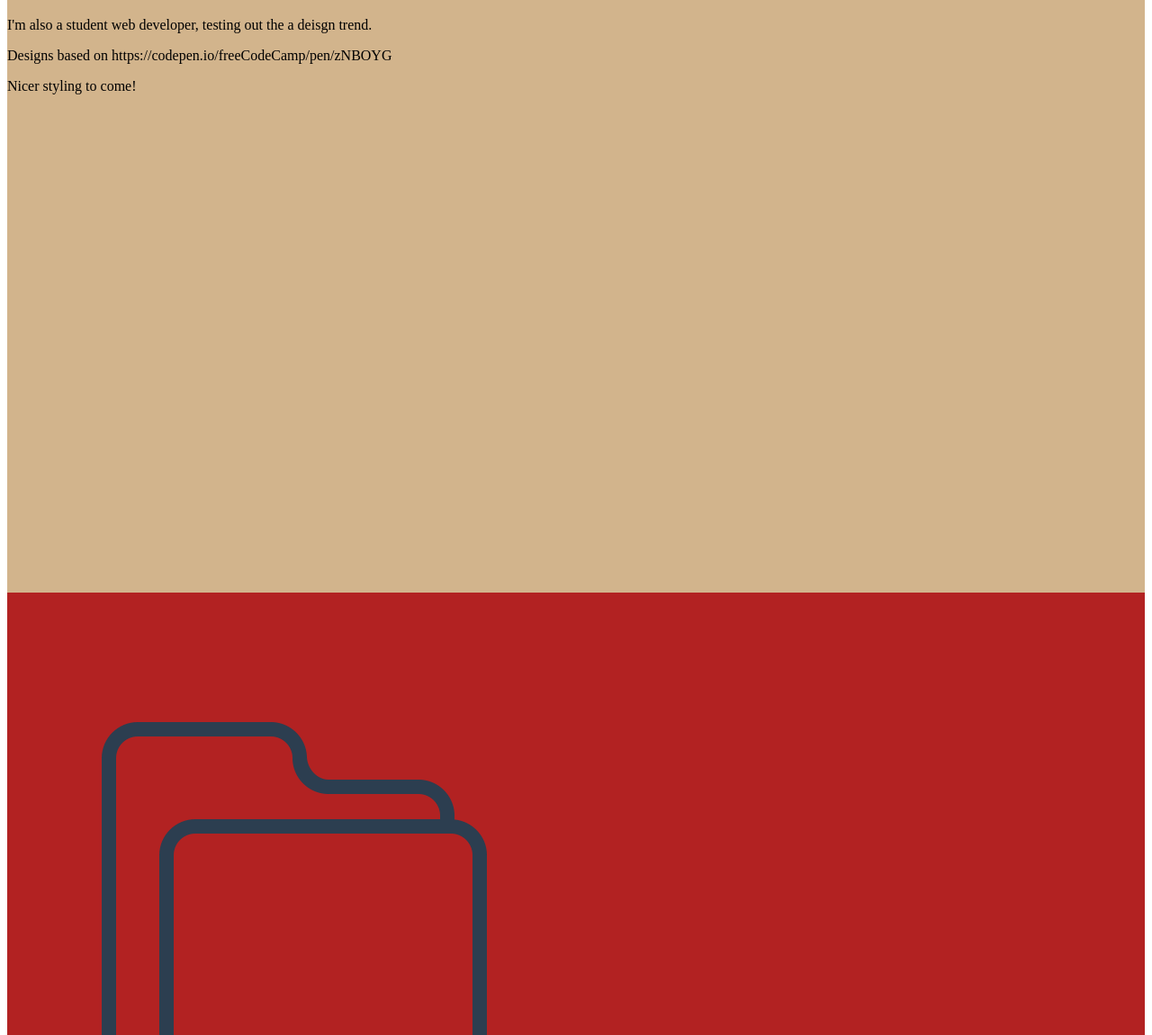
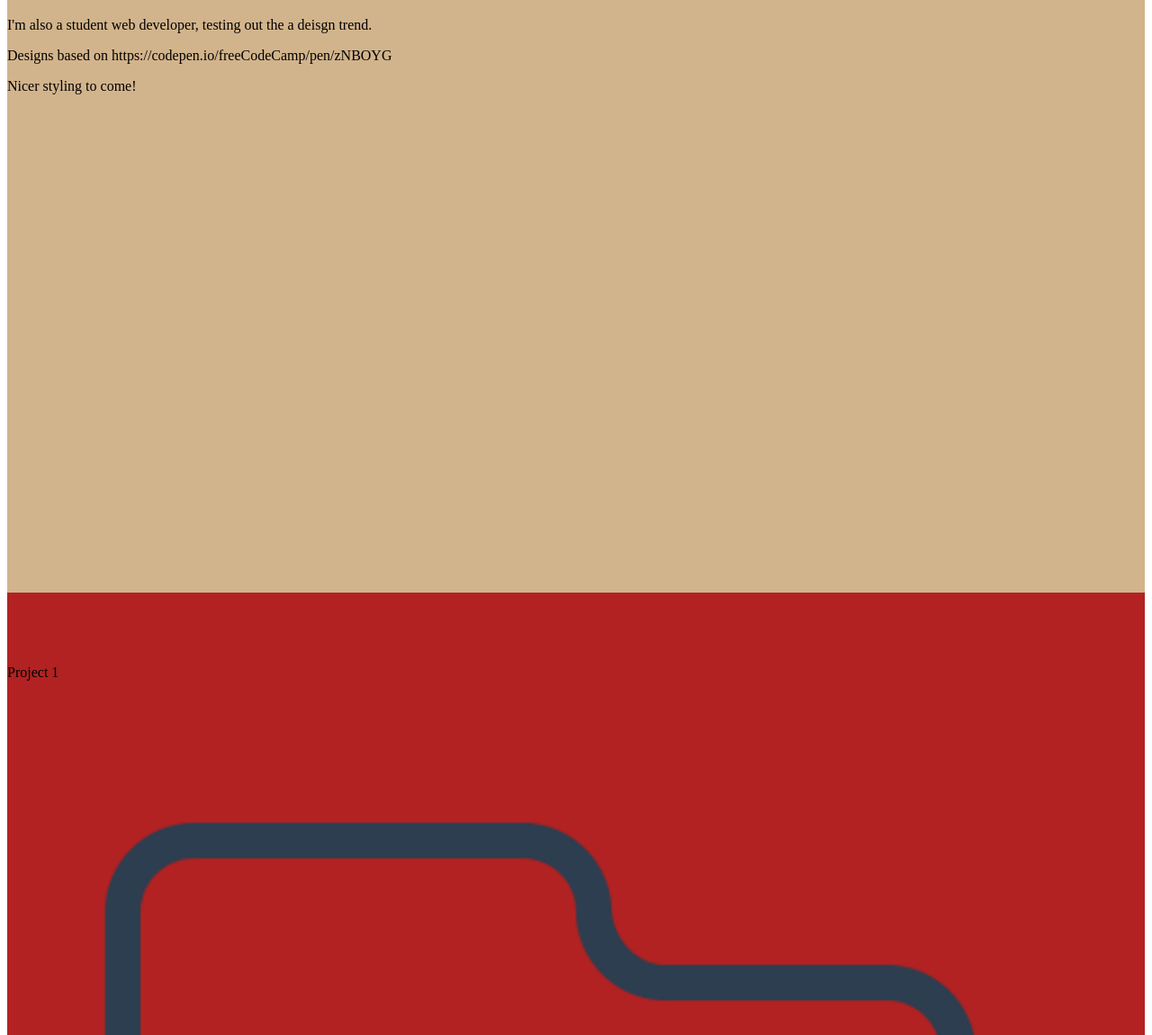
Before and after one commit to csc473s2019-webdev/hw3-p4-personal-portfolio-practice-with-html-css-ramonpetgrave64, a plain HTML site: page index.html in a window 1280 px wide. Shown: the part 149-1300 px from the top of the page at 90% size. Drawn offline with Linux system fonts and the light colour scheme.

Commit message:
add project pic styling

```diff
--- a/index.html
+++ b/index.html
@@ -18,6 +18,10 @@
     .full-section {
       padding-top: 10vh;
       height: 90vh;
+    }
+    .project-tile img {
+      width: 100%;
+      /* height: 180px; */
     }
     #welcome-section{
       background-color: tan;
```
